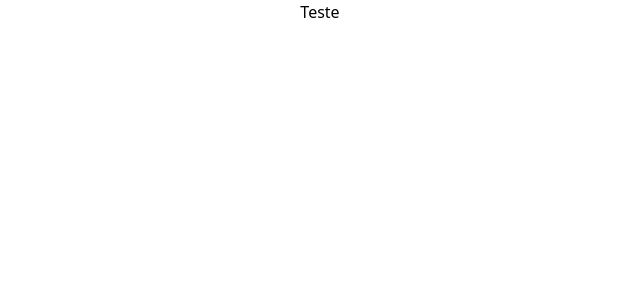
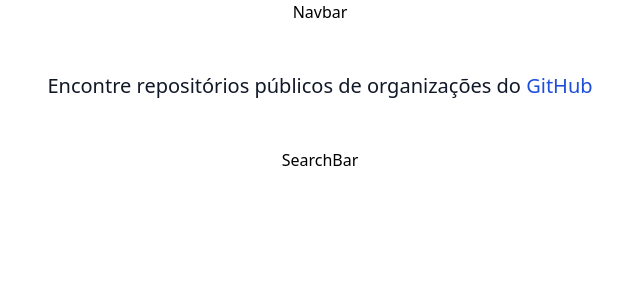
Before and after one commit to pedrohenriquebrandao/gh-repos, a React (Create React App) app: page / in a window 1280 px wide. Shown: the top 300 px of the page, without its empty margins (320-960 px from the left). Built offline with nearby package versions, Linux system fonts and the light colour scheme.

Commit message:
Edited App.js

```diff
--- a/src/App.js
+++ b/src/App.js
@@ -1,9 +1,23 @@
-import './App.css';
+import "./App.css";
 
 function App() {
+
   return (
     <div className="App">
-      Teste
+      Navbar
+
+      <main className="App">
+        <div className="text-gray-900 text-xl mb-12 mt-12 justify-center content-center">
+          Encontre repositórios públicos de organizações do {" "}
+          <a className="text-blue-700" href="https://github.com">
+            GitHub
+          </a>
+        </div>
+
+        <div>
+          SearchBar
+        </div>
+      </main>
     </div>
   );
 }
```
